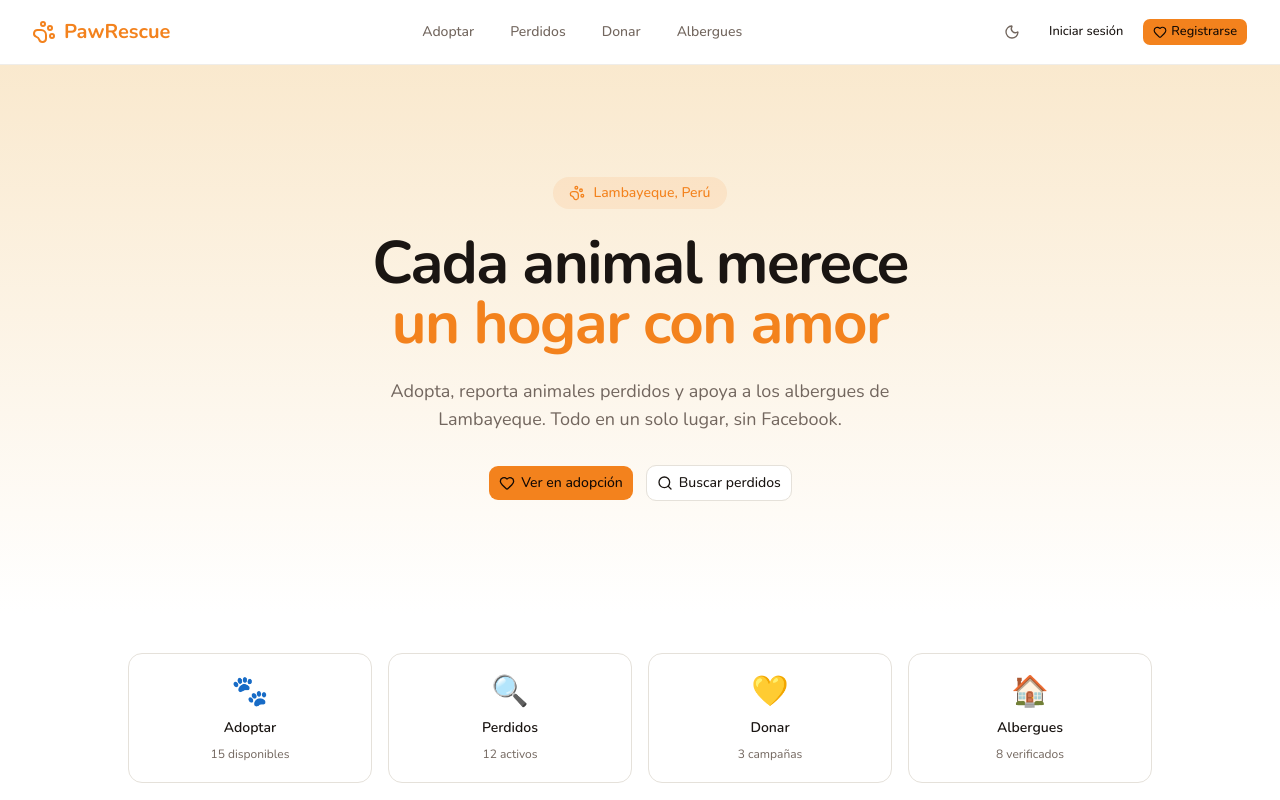
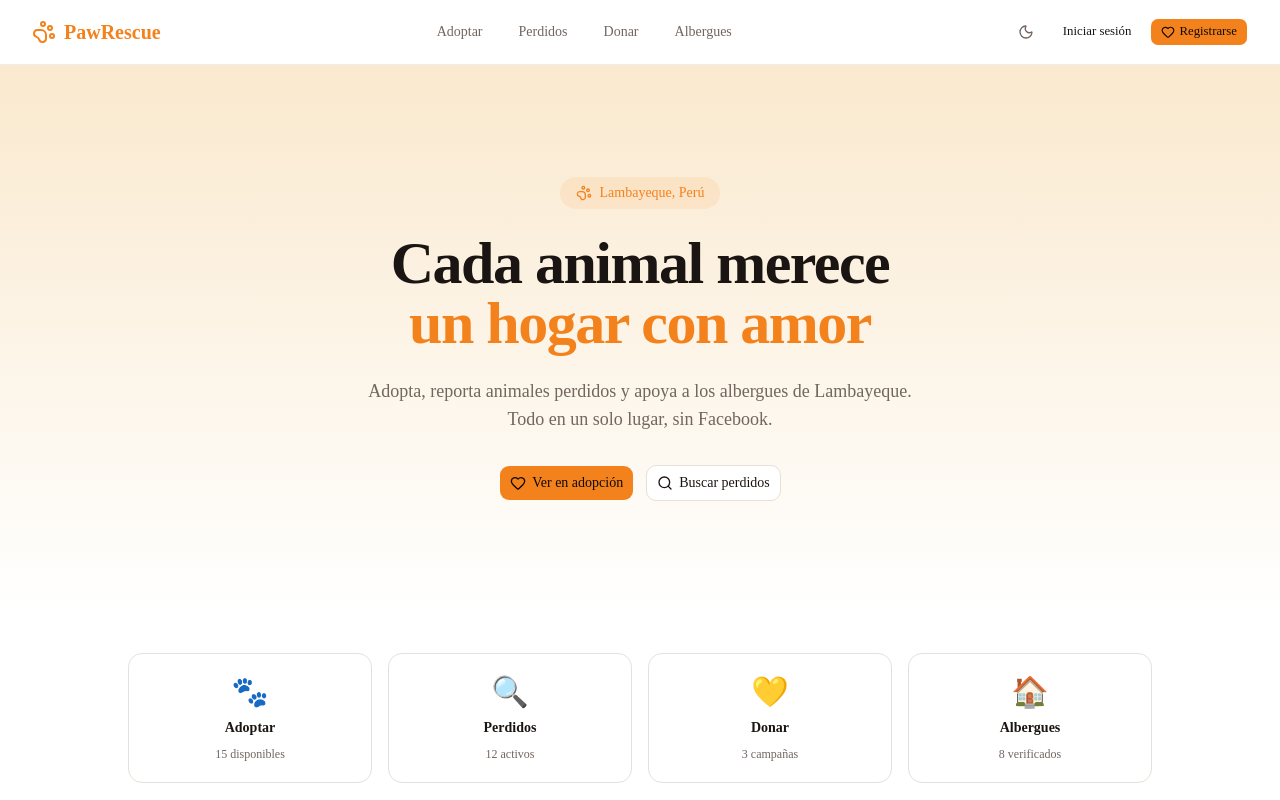
Before and after one commit to gonzalo-droid/pets-app, a Next.js app: page / in a window 1280 px wide. Shown: the top 800 px of the page. Built offline with nearby package versions, Linux system fonts and the light colour scheme.

Commit message:
feat: add Plus Jakarta Sans, Nunito weight 900 via next/font

```diff
--- a/src/app/layout.tsx
+++ b/src/app/layout.tsx
@@ -1,12 +1,18 @@
 import type { Metadata } from 'next'
-import { Nunito } from 'next/font/google'
+import { Nunito, Plus_Jakarta_Sans } from 'next/font/google'
 import { ThemeProvider } from '@/components/theme-provider'
 import './globals.css'
 
 const nunito = Nunito({
-  variable: '--font-sans',
+  variable: '--font-nunito',
   subsets: ['latin'],
-  weight: ['400', '500', '600', '700', '800'],
+  weight: ['400', '500', '600', '700', '800', '900'],
+})
+
+const jakarta = Plus_Jakarta_Sans({
+  variable: '--font-jakarta',
+  subsets: ['latin'],
+  weight: ['400', '500', '600', '700'],
 })
 
 export const metadata: Metadata = {
@@ -30,7 +36,11 @@ export default function RootLayout({
   children: React.ReactNode
 }>) {
   return (
-    <html lang="es" className={`${nunito.variable} h-full antialiased`} suppressHydrationWarning>
+    <html
+      lang="es"
+      className={`${nunito.variable} ${jakarta.variable} h-full antialiased`}
+      suppressHydrationWarning
+    >
       <body className="min-h-full flex flex-col bg-background text-foreground">
         <ThemeProvider>{children}</ThemeProvider>
       </body>
```
